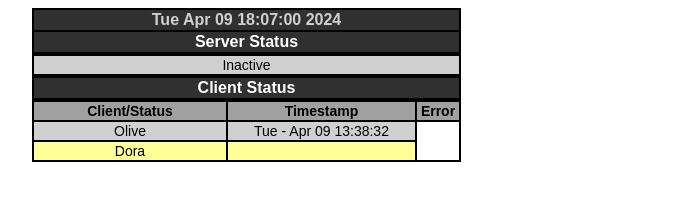
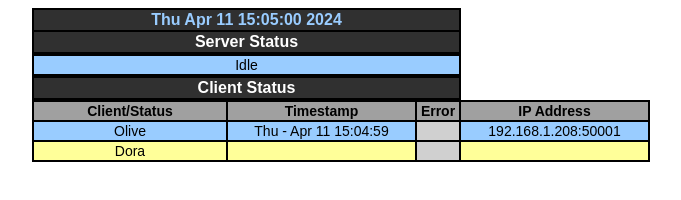
Before and after one commit to BlinkyChristmas/ShowServer, a plain HTML site: page examples/index.html in a window 1280 px wide. Shown: the whole page, without its empty margins (16-697 px from the left). Drawn offline with Linux system fonts and the light colour scheme.

Commit message:
missing header

```diff
--- a/examples/index.html
+++ b/examples/index.html
@@ -9,14 +9,14 @@ table,th,td{border:2px solid black;border-collapse:collapse}
 	<table style="font-family: Arial;font-size:16px;margin-left:40px;">
 		<thead>
 			<tr>
-			<th style = "text-align:center;color:#D0D0D0;background-color:#303030;width:423px" scope="col">Tue Apr 09 18:07:00 2024</th>
+			<th style = "text-align:center;color:#99CCFF;background-color:#303030;width:423px" scope="col">Thu Apr 11 15:05:00 2024</th>
 			</tr>
 			<tr>
 			<th style = "text-align:center;color:#FFFFFF;background-color:#303030;width:423px" scope="col">Server Status</th>
 			</tr>
 			<tr>
 	<table style="font-family: Arial;font-size:14px;margin-left:40px;">
-			<td style = "text-align:center;color:#000000;background-color:#D0D0D0;width:423px" scope="col">Inactive</td>
+			<td style = "text-align:center;color:#000000;background-color:#99CCFF;width:423px" scope="col">Idle</td>
 			</tr>
 	</table>
 	<table style="font-family: Arial;font-size:16px;margin-left:40px;">
@@ -30,14 +30,19 @@ table,th,td{border:2px solid black;border-collapse:collapse}
 			<th style="text-align:center;background-color:#A0A0A0;width:190px" scope="col">Client/Status</th>
 			<th style="text-align:center;background-color:#A0A0A0;width:185px" scope="col">Timestamp</th>
 			<th style="text-align:center;background-color:#A0A0A0;width:40px" scope="col">Error</th>
+			<th style="text-align:center;background-color:#A0A0A0;width:185px" scope="col">IP Address</th>
 			</tr>
 		</thead>
 		<tbody>
 			<tr style="text-align:center;">
-				<td style="background-color:#D0D0D0;">Olive</td>
-				<td style="background-color:#D0D0D0;">Tue - Apr 09 13:38:32</td>
+				<td style="background-color:#99CCFF;">Olive</td>
+				<td style="background-color:#99CCFF;">Thu - Apr 11 15:04:59</td>
+				<td style="background-color:#D0D0D0;"></td>
+				<td style="background-color:#99CCFF;">192.168.1.208:50001</td>
 			<tr style="text-align:center;">
 				<td style="background-color:#FFFF99;">Dora</td>
 				<td style="background-color:#FFFF99;"></td>
+				<td style="background-color:#D0D0D0;"></td>
+				<td style="background-color:#FFFF99;"></td>
 		</tbody>
 	</table>
```
Also changed, not shown: 1 other file.
